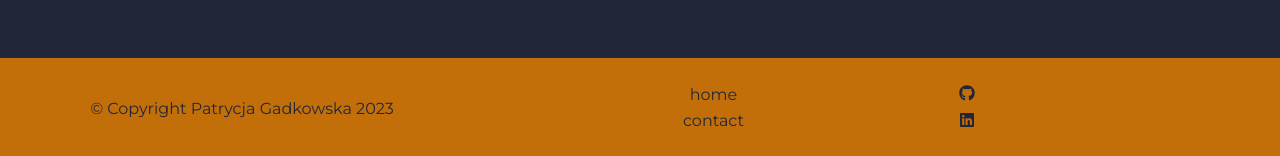
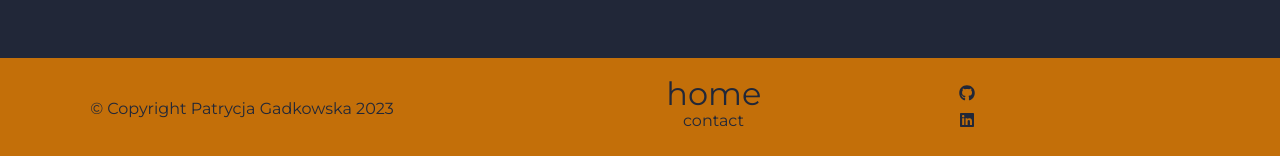
Before and after one commit to patrycjagadkowska/portfolio-page, a React (Create React App) app: page /about in a window 1280 px wide. In both pictures the pointer is over the item "home". Shown: the part 641-797 px from the top of the page. Built offline with nearby package versions, Linux system fonts and the light colour scheme.

Commit message:
add hover effect to links in footer

```diff
--- a/src/components/Footer/styles/FooterNav.module.css
+++ b/src/components/Footer/styles/FooterNav.module.css
@@ -27,6 +27,7 @@
 .footer-nav__main-nav--link,
 .footer-nav__link {
     padding: 0.2rem 0;
+    transition: all 0.3s ease-in-out;
 }
 
 .footer-nav__main-nav--link a,
@@ -35,6 +36,13 @@
     color: #212738;
 }
 
+.footer-nav__main-nav--link:hover,
+.footer-nav__main-nav--link:active,
+.footer-nav__link:hover,
+.footer-nav__link:active {
+    transform: scale(2);
+}
+
 @media (min-width: 769px) {
     .footer-nav {
         justify-content: space-evenly;
```
